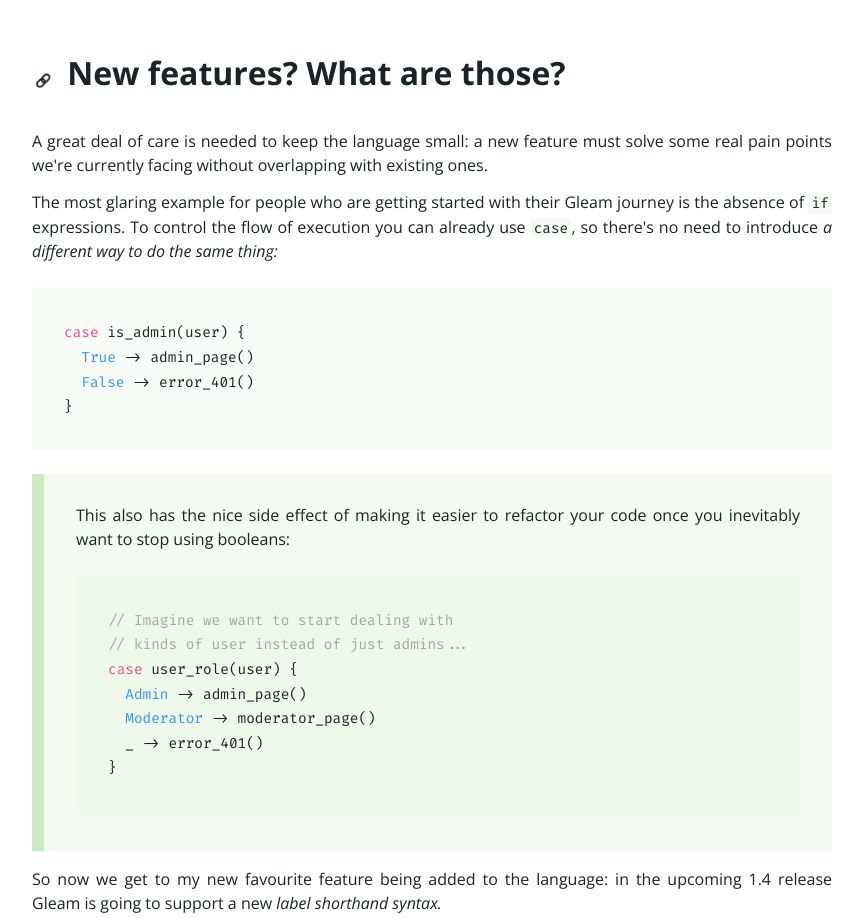
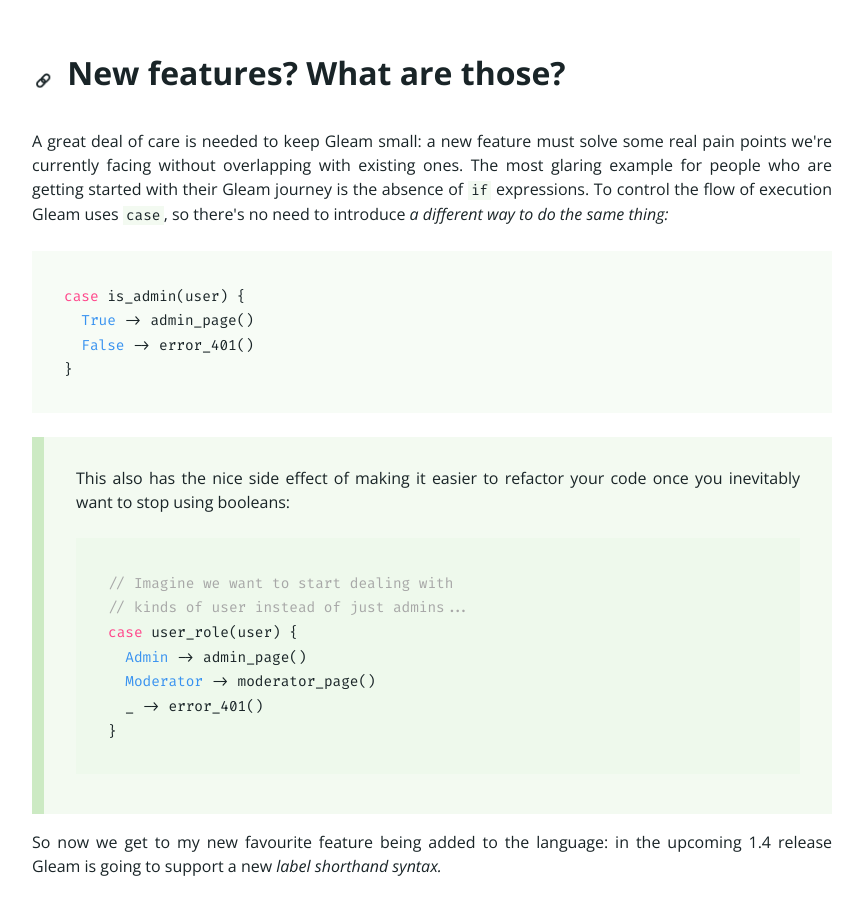
Before and after one commit to giacomocavalieri/giacomocavalieri.me, a plain HTML site: page posts/my-new-favourite-feature.html in a window 1280 px wide. Shown: the part 2180-3098 px from the top of the page, without its empty margins (208-1071 px from the left). Drawn offline with nearby package versions, Linux system fonts and the light colour scheme.

Commit message:
Getting started

```diff
--- a/posts/my-new-favourite-feature.html
+++ b/posts/my-new-favourite-feature.html
@@ -57,12 +57,13 @@
   // When using labels, you can supply arguments in
   // the order that makes the most sense to you:
   Date(day: 11, month: Oct, year: 1998)
-}</code></pre><div class="post-heading h2-title"><a href="#new-features?-what-are-those?" id="new-features?-what-are-those?" class="clip">🔗</a><h2>New features? What are those?</h2></div><p>A great deal of care is needed to keep the language small: a new feature must
-solve some real pain points we&#39;re currently facing without overlapping with
-existing ones.</p><p>The most glaring example for people who are getting started with their Gleam
+}</code></pre><div class="post-heading h2-title"><a href="#new-features?-what-are-those?" id="new-features?-what-are-those?" class="clip">🔗</a><h2>New features? What are those?</h2></div><p>A great deal of care is needed to keep Gleam small: a new feature must solve
+some real pain points we&#39;re currently facing without overlapping with existing
+ones.
+The most glaring example for people who are getting started with their Gleam
 journey is the absence of <code>if</code> expressions.
-To control the flow of execution you can already use <code>case</code>, so there&#39;s no need
-to introduce <em>a different way to do the same thing:</em></p><pre><code data-lang="gleam" class="not-prose language-gleam">case is_admin(user) {
+To control the flow of execution Gleam uses <code>case</code>, so there&#39;s no need to
+introduce <em>a different way to do the same thing:</em></p><pre><code data-lang="gleam" class="not-prose language-gleam">case is_admin(user) {
   True -&gt; admin_page()
   False -&gt; error_401()
 }</code></pre><blockquote><p>This also has the nice side effect of making it easier to refactor your code
@@ -120,8 +121,8 @@
 couldn&#39;t be bothered writing the labels explicitly, and the labelled code
 doesn&#39;t look particularly nice.
 <em>&quot;I don&#39;t really need labels here, I know I&#39;m passing arguments in the right order&quot;</em>
-are the last famous words.</p><div class="post-heading h2-title"><a href="#the-solution" id="the-solution" class="clip">🔗</a><h2>The solution</h2></div><p>The label shorthand syntax aims to solve this exact problem and make using
-labels less clunky.
+are the last famous words.</p><div class="post-heading h2-title"><a href="#the-solution" id="the-solution" class="clip">🔗</a><h2>The solution</h2></div><p>The label shorthand syntax aims to solve this exact problem by making it easier
+to use labelled arguments.
 The code I showed you earlier could be written like this:</p><pre><code data-lang="gleam" class="not-prose language-gleam">pub fn read_date(date_string: String) -&gt; Date {
   // ...
   let day = string_to_int(day_string)
```
